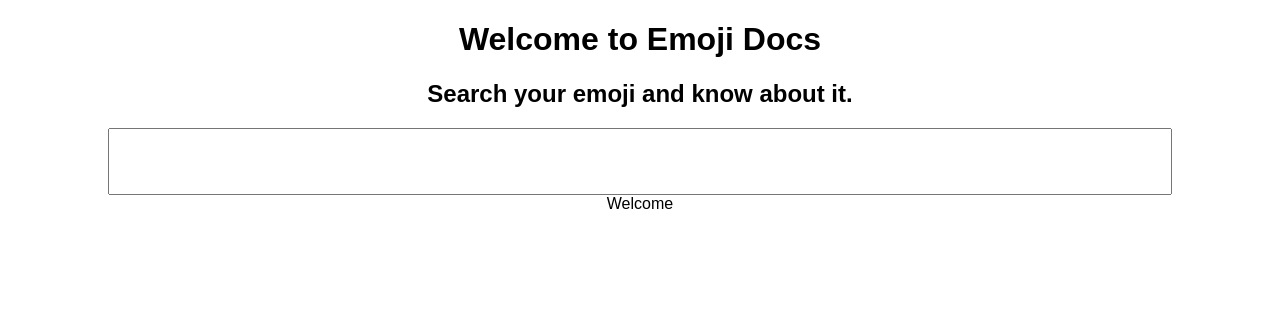
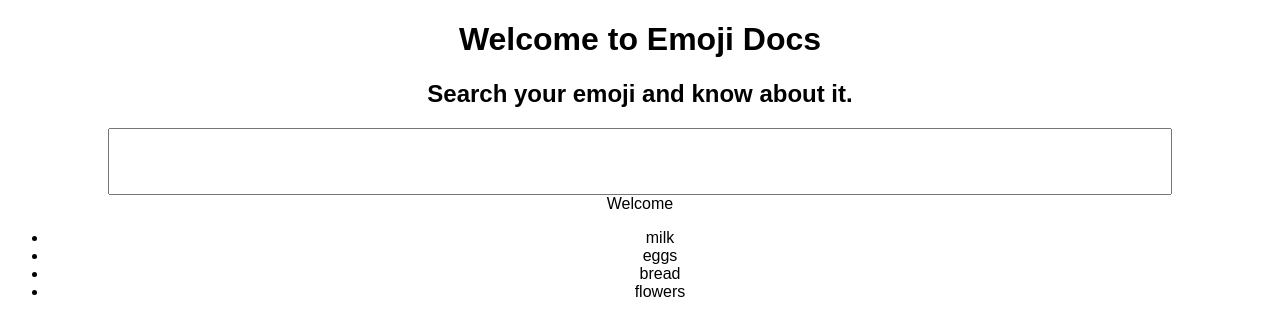
Before and after one commit to Saitejas21/emoji-docs, a React (Create React App) app: page / in a window 1280 px wide. Shown: the top 336 px of the page. Built offline with nearby package versions, Linux system fonts and the light colour scheme.

Commit message:
practice: print list

```diff
--- a/src/App.js
+++ b/src/App.js
@@ -1,5 +1,7 @@
 import React, { useState } from "react";
 import "./styles.css";
+
+var shoppingList = ["milk", "eggs", "bread", "flowers"];
 
 export default function App() {
   var [userInput, setUserInput] = useState("");
@@ -15,6 +17,11 @@ export default function App() {
       <h2>Search your emoji and know about it.</h2>
       <input onChange={inputChangeHandler}></input>
       <div> Welcome {userInput} </div>
+      <ul>
+        {shoppingList.map(function (item) {
+          return <li>{item}</li>;
+        })}
+      </ul>
     </div>
   );
 }
```
